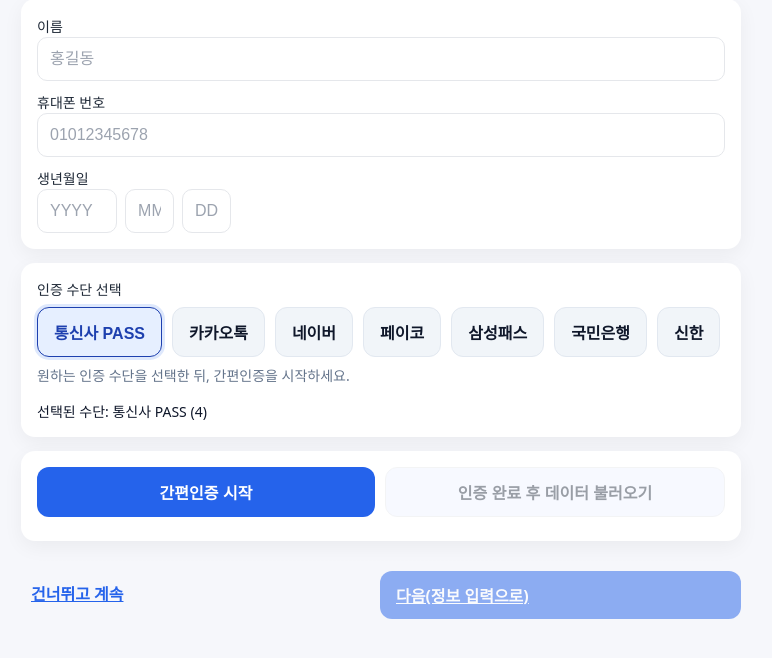
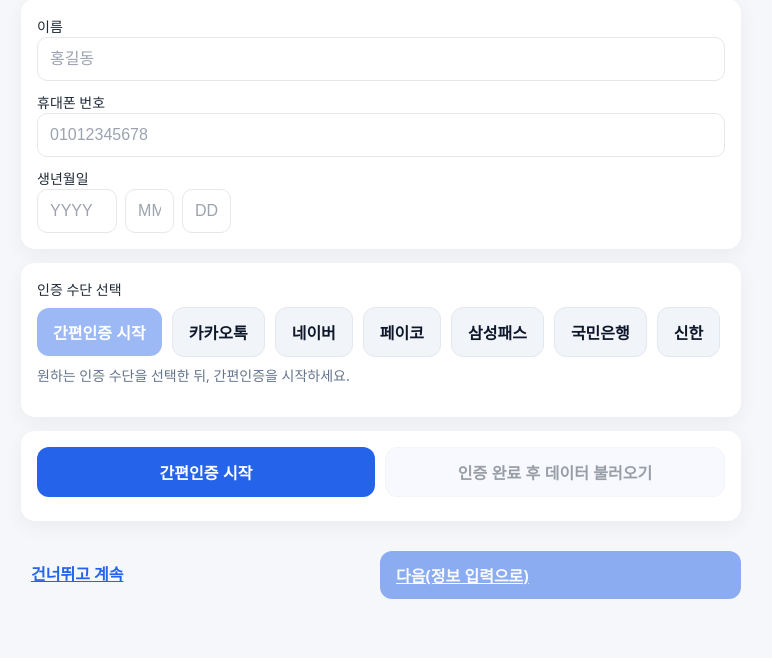
Before and after one commit to heloscuser-cloud/diet-survey-prototype, a FastAPI app: page /nhis in a window 1280 px wide. Shown: the part 104-762 px from the top of the page, without its empty margins (259-1031 px from the left). Run offline with FastAPI, Linux system fonts and the light colour scheme; parts of the project's set-up code (start-up, migrations or seed data) failed here and were passed over.

Commit message:
10301352_nhis_fetch

```diff
--- a/app/templates/nhis_fetch.html
+++ b/app/templates/nhis_fetch.html
@@ -66,7 +66,7 @@
       <label style="font-size:14px;color:#1f2937;display:block;margin-bottom:8px">인증 수단 선택</label>
       <div id="authGrid" class="row-inline" style="gap:10px;flex-wrap:wrap">
         <!-- data-type 값이 PrivateAuthType 코드 -->
-        <button type="button" class="btn btn-chip is-selected" data-type="4" aria-pressed="true">통신사 PASS</button>
+        <button type="button" id="btnStart" class="btn btn-primary" disabled>간편인증 시작</button>
         <button type="button" class="btn btn-chip" data-type="0" aria-pressed="false">카카오톡</button>
         <button type="button" class="btn btn-chip" data-type="6" aria-pressed="false">네이버</button>
         <button type="button" class="btn btn-chip" data-type="1" aria-pressed="false">페이코</button>
@@ -75,7 +75,6 @@
         <button type="button" class="btn btn-chip" data-type="5" aria-pressed="false">신한</button>
       </div>
       <p class="muted" style="margin-top:8px">원하는 인증 수단을 선택한 뒤, 간편인증을 시작하세요.</p>
-      <div id="authPickStatus" class="status"></div>
     </div>
 
     <!-- 간편인증/불러오기 -->
@@ -122,8 +121,9 @@
     $('#bd_d').addEventListener('input', e=> e.target.value = onlyDigits(e.target.value).slice(0,2));
 
     // 인증수단 선택
-    let SELECTED_AUTH_TYPE = "4";
-    const grid = $('#authGrid');
+let SELECTED_AUTH_TYPE = ""; // 초기값 없음(필수 선택)
+
+const grid = document.getElementById('authGrid');
 grid.addEventListener('click', (e)=>{
   const btn = e.target.closest('button[data-type]');
   if(!btn) return;
@@ -134,35 +134,15 @@
   });
   btn.classList.add('is-selected');
   btn.setAttribute('aria-pressed','true');
-      setAuthPickStatus(`선택된 수단: ${btn.textContent.trim()} (${SELECTED_AUTH_TYPE})`);
-      console.log('[NHIS] Selected auth type =', SELECTED_AUTH_TYPE);
+  // 시작 버튼 활성화
+  document.getElementById('btnStart').disabled = false;
 });
 
-    function getBirth(){
-      const y = $('#bd_y')?.value.trim();
-      let m = onlyDigits($('#bd_m')?.value).slice(0,2);
-      let d = onlyDigits($('#bd_d')?.value).slice(0,2);
-      if(m){ m = String(Math.min(Math.max(parseInt(m,10),1),12)); }
-      if(d){ d = String(Math.min(Math.max(parseInt(d,10),1),31)); }
-      if(!(y && m && d)) return null;
-      return y + z2(m) + z2(d); // YYYYMMDD
-    }
-
-    // 간편인증 시작
-    const btnStart = $('#btnStart');
-    const btnFetch = $('#btnFetch');
-    const preview  = $('#preview');
-    const btnNext  = $('#btnNext');
-
+// 시작 시 선택 확인
 btnStart.addEventListener('click', async (ev)=>{
   ev.preventDefault(); ev.stopPropagation();
-      console.log('[NHIS] btnStart clicked');
-      const name  = $('#name')?.value.trim();
-      const phone = $('#phone')?.value.trim();
-      const birth = getBirth();
-      if(!name || !phone || !birth){ alert('이름/휴대폰/생년월일을 모두 입력해 주세요.'); return; }
-      try{
-        setStatus('간편인증을 요청하는 중...');
+  if(!SELECTED_AUTH_TYPE){ alert('인증 수단을 선택해 주세요.'); return; }
+  ...
   const rsp = await fetch('/api/nhis/auth/start', {
     method:'POST', headers:{'Content-Type':'application/json'},
     body: JSON.stringify({ name, phone, birth, authType: SELECTED_AUTH_TYPE })
--- a/app/tilko/client.py
+++ b/app/tilko/client.py
@@ -108,10 +108,6 @@
 
     # ---------- 공개 API ----------
     def nhis_simpleauth_request(self, name: str, phone: str, birth_yyyymmdd: str, private_auth_type: str) -> Dict[str, Any]:
-        """
-        간편인증 시작: /api/v1.0/NhisSimpleAuth/SimpleAuthRequest
-        - 문서 명세에 따라 [암호화] 항목만 __encrypt__에 넣을 것
-        """
         payload = {
             "Name": name,
             "CellphoneNo": phone,
@@ -120,6 +116,7 @@
             "__encrypt__": ["Name", "CellphoneNo", "Birth", "PrivateAuthType"],
         }
         return self._post("/api/v1.0/NhisSimpleAuth/SimpleAuthRequest", payload)
+
 
     def nhis_healthcheck_after_auth(self, tx_id: str, from_year: str, to_year: str) -> Dict[str, Any]:
         """
```
Lines whose indentation alone changed are shown as unchanged.
